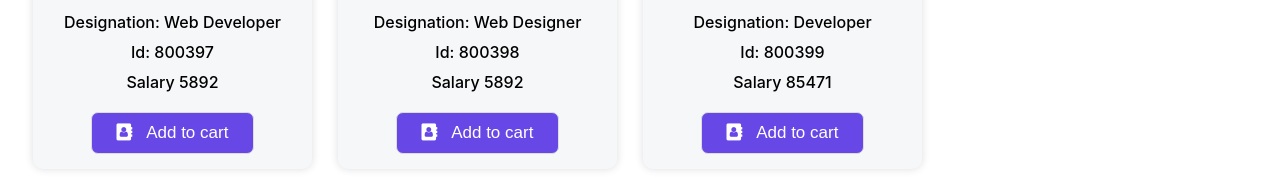
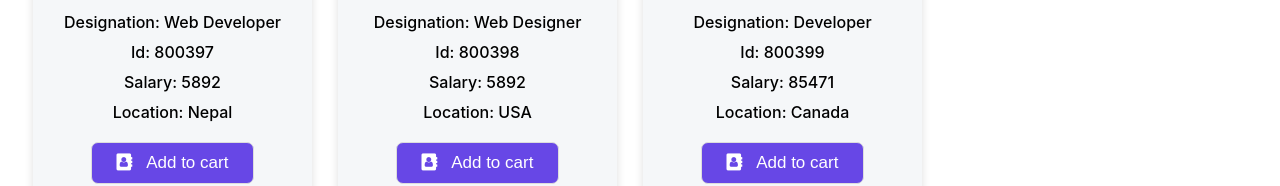
Before and after one commit to onuproy/developer-team, a React (Create React App) app: page / in a window 1280 px wide. Shown: the part 525-711 px from the top of the page. Built offline with nearby package versions, Linux system fonts and the light colour scheme.

Commit message:
some issus fixed

```diff
--- a/public/person.JSON
+++ b/public/person.JSON
@@ -4,6 +4,7 @@
         "name": "Hugo First",
         "designation": "Web Developer",
         "id": "800397",
+        "location": "Nepal",
         "salary": 5892,
         "img": "https://i.ibb.co/DrxjRHQ/robertson.jpg"
     },
@@ -12,6 +13,7 @@
         "name": "Anne Thurium",
         "designation": "Web Designer",
         "id": "800398",
+        "location": "USA",
         "salary": 5892,
         "img": "https://i.ibb.co/CtRFCDY/yolanda.jpg"
     },
@@ -20,6 +22,7 @@
         "name": "Frank N. Stein",
         "designation": "Developer",
         "id": "800399",
+        "location": "Canada",
         "salary": 85471,
         "img": "https://i.ibb.co/JBHSVMV/townsley.jpg"
     },
@@ -28,6 +31,7 @@
         "name": "Pat Thettick",
         "designation": "Web Developer",
         "id": "8003100",
+        "location": "Brazil",
         "salary": 98888,
         "img": "https://i.ibb.co/F5HMJG7/pelto.jpg"
     },
@@ -36,6 +40,7 @@
         "name": "Percy Kewshun",
         "designation": "Graphic Designer",
         "id": "8003101",
+        "location": "India",
         "salary": 99999,
         "img": "https://i.ibb.co/WcgVjJC/rachel.jpg"
     },
@@ -44,6 +49,7 @@
         "name": "Rod Knee",
         "designation": "Developer",
         "id": "8003102",
+        "location": "Pakistan",
         "salary": 5892,
         "img": "https://i.ibb.co/R772Kws/dan.jpg"
     },
@@ -52,6 +58,7 @@
         "name": "Wes Yabinlatelee",
         "designation": "Developer",
         "id": "8003103",
+        "location": "Australia",
         "salary": 88888,
         "img": "https://i.ibb.co/xz76XXG/jennifer.jpg"
     },
@@ -60,6 +67,7 @@
         "name": "Anne Thurium",
         "designation": "react developer",
         "id": "8003104",
+        "location": "Bangladesh",
         "salary": 99999,
         "img": "https://i.ibb.co/LdLgwdw/p-jon.jpg"
     },
@@ -68,6 +76,7 @@
         "name": "Colin Sik",
         "designation": "Java Developer",
         "id": "8003105",
+        "location": "Nepal",
         "salary": 88888,
         "img": "https://i.ibb.co/z6ZxNmy/doug.jpg"
     },
@@ -76,6 +85,7 @@
         "name": "Greg Arias",
         "designation": "Wordpress Developer",
         "id": "8003106",
+        "location": "Canada",
         "salary": 555555,
         "img": "https://i.ibb.co/jVF9LGz/john.jpg"
     },
@@ -84,6 +94,7 @@
         "name": "Jen Tile",
         "designation": "Php Developer",
         "id": "8003107",
+        "location": "Brazil",
         "salary": 10000,
         "img": "https://i.ibb.co/tXVs1Yb/allen.jpg"
     },
@@ -92,6 +103,7 @@
         "name": "Simon Sais",
         "designation": "Javascript Developer",
         "id": "8003108",
+        "location": "India",
         "salary": 88888,
         "img": "https://i.ibb.co/mTBbMBF/jon.jpg"
     }
--- a/src/components/Person/Person.js
+++ b/src/components/Person/Person.js
@@ -3,7 +3,7 @@ import './Person.css'
 
 const Person = (props) => {
 
-    const {name, designation, id, salary, img} = props.person;
+    const {name, designation, id, salary, img, location} = props.person;
 
     return (
         <div className="single-person-item">
@@ -13,7 +13,8 @@ const Person = (props) => {
             <h2>Name: {name} </h2>
             <h4>Designation: {designation} </h4>
             <h4>Id: {id} </h4>
-            <h4>Salary {salary}</h4>
+            <h4>Salary: {salary}</h4>
+            <h4>Location: {location}</h4>
             <button onClick={() => props.handleAddToCart(props.person)}
                 className="bnt-regular"> <i class="fa fa-address-book" aria-hidden="true"></i> Add to cart</button>
         </div>
```
